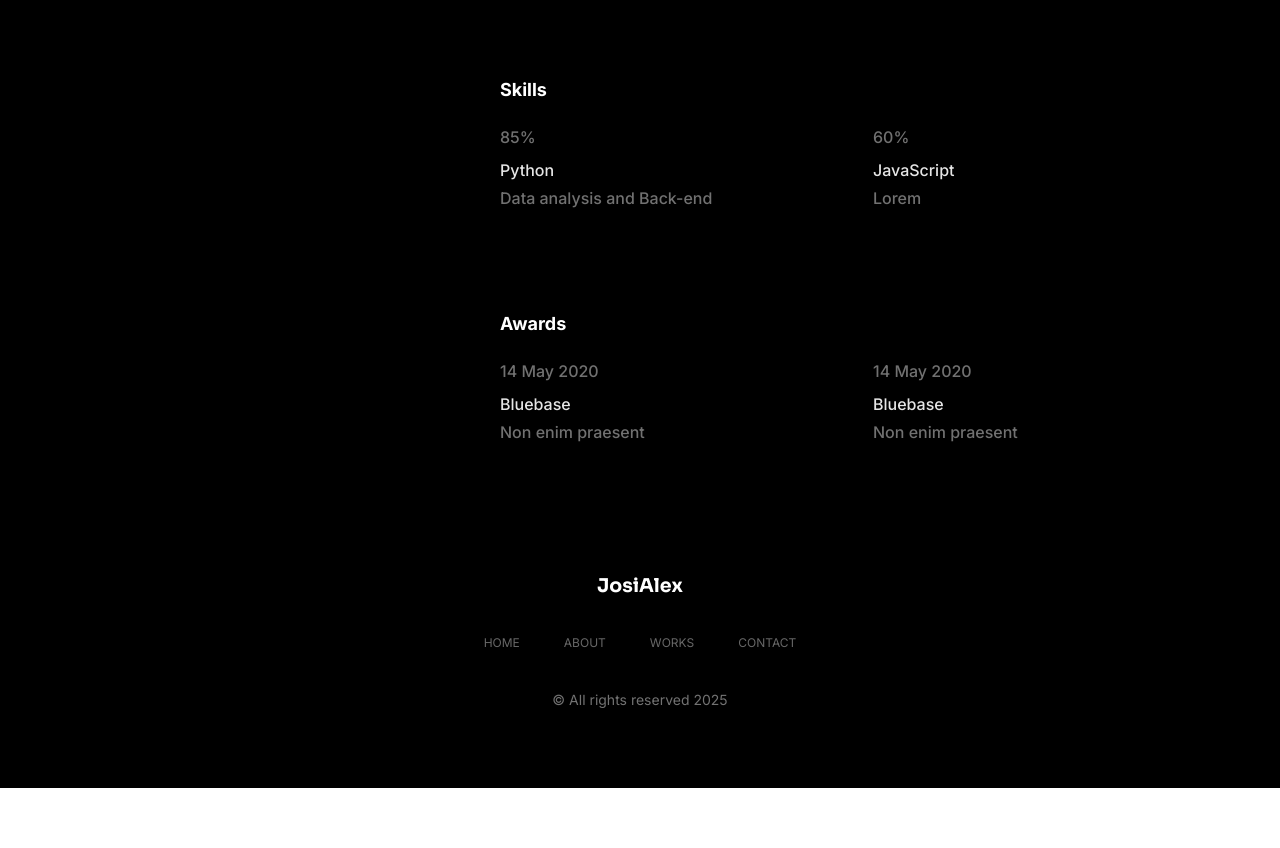
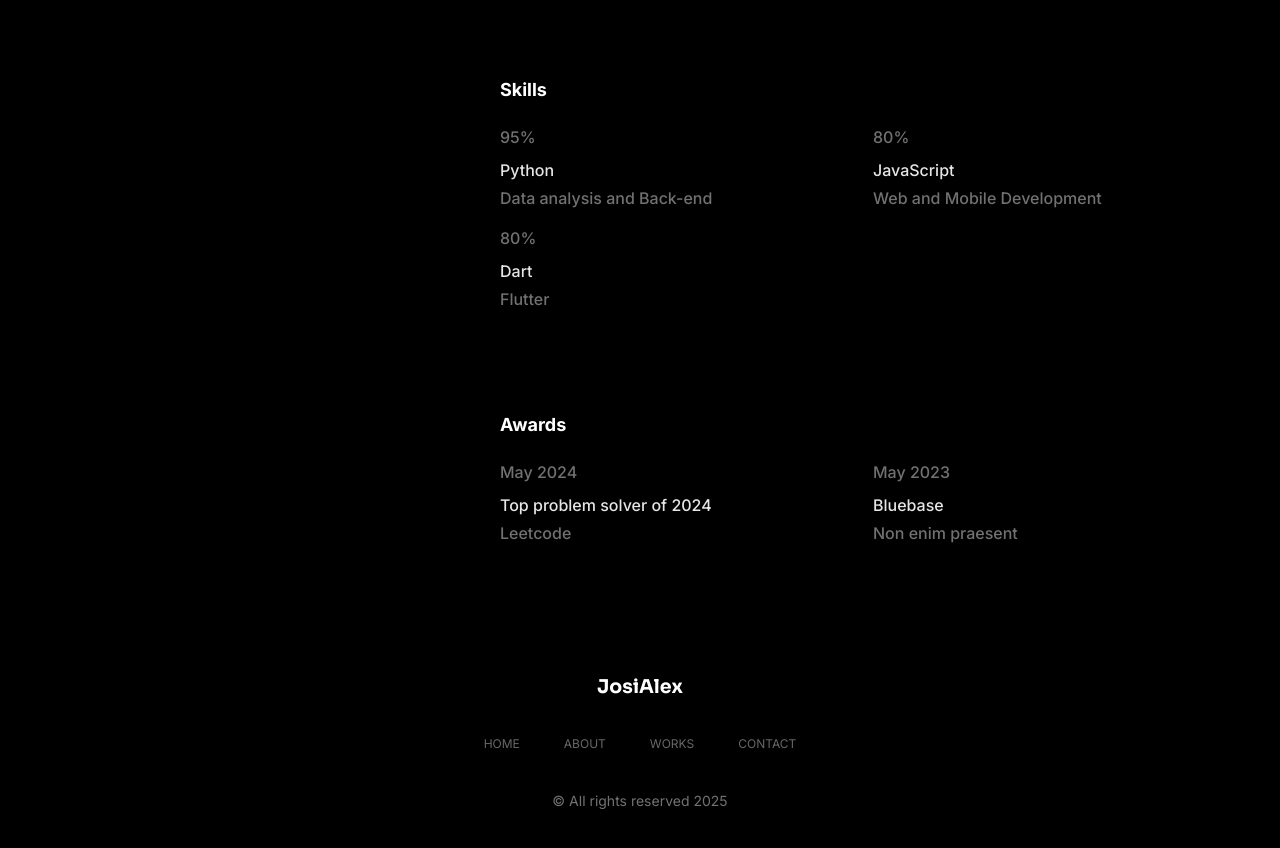
Before and after one commit to Yosef64/portfolio_v2, a React (Vite) app: page /about in a window 1280 px wide. Shown: the part 1260-2108 px from the top of the page. Before the commit the page ends 2048 px from the top, so only its background shows below. Built offline with nearby package versions, Linux system fonts and the light colour scheme.

Commit message:
chaging the animations and skills

```diff
--- a/src/components/Intro.tsx
+++ b/src/components/Intro.tsx
@@ -40,7 +40,7 @@ const SmartPhone01Icon = (props: React.SVGProps<SVGSVGElement>) => (
 
 const Intro = () => {
   return (
-    <div className="px-[100px] py-[80px]">
+    <div className="lg:px-[100px] md:px-[40px] xs:px-[20px]  py-[80px]">
       <div className="max-w-7xl flex flex-col mx-auto gap-12">
         <div className="grid  lg-custom:grid-cols-2 bg-black sm:grid-cols-1 rounded-2xl gap-6 shadow px-1">
           <ScaleTranstion>
--- a/src/components/Navbar.tsx
+++ b/src/components/Navbar.tsx
@@ -1,5 +1,6 @@
 import { useState } from "react";
 import { NavLink } from "react-router-dom";
+import { ResponsiveNavbarTransition } from "./TransitionEffect";
 
 export default function Navbar() {
   const [isOpen, setIsOpen] = useState(false);
@@ -32,24 +33,24 @@ export default function Navbar() {
 
       {/* Mobile Menu Button */}
       <div
-        className="cursor-pointer md:hidden flex flex-col  justify-between h-[18px] w-[25px] text-white text-2xl"
+        className="cursor-pointer z-45 md:hidden flex flex-col transition-all duration-1000 ease-in-out justify-between h-[18px] w-[25px] text-white text-2xl"
         onClick={() => {
           console.log("Menu button clicked, toggling state");
           setIsOpen(!isOpen);
         }}
       >
         <span
-          className={`block h-[1px] w-full bg-white transition-transform ${
+          className={`block h-[1px] w-full bg-white transition-all duration-300 ease-in-out ${
             isOpen ? "transform rotate-45 translate-y-2" : ""
           }`}
         />
         <span
-          className={`block h-[1px] w-full bg-white transition-opacity ${
+          className={`block h-[1px] w-full bg-white transition-all duration-300 ease-in-out ${
             isOpen ? "opacity-0" : ""
           }`}
         />
         <span
-          className={`block h-[1px] w-full bg-white transition-transform ${
+          className={`block h-[1px] w-full bg-white transition-all duration-300 ease-in-out ${
             isOpen ? "transform -rotate-45 -translate-y-2" : ""
           }`}
         />
@@ -57,7 +58,8 @@ export default function Navbar() {
 
       {/* Mobile Menu */}
       {isOpen && (
-        <div className="absolute top-16 left-0 w-full bg-black z-40 text-inter flex flex-col items-center space-y-6 py-6 md:hidden">
+        <ResponsiveNavbarTransition>
+          <div className="fixed top-16 w-full bg-black z-40 text-inter flex flex-col  items-center space-y-6 py-6 md:hidden">
             {["Home", "About", "Works", "Contact"].map((item) => (
               <NavLink
                 key={item}
@@ -76,12 +78,12 @@ export default function Navbar() {
               </NavLink>
             ))}
           </div>
+        </ResponsiveNavbarTransition>
       )}
-      <NavLink to="/contact">
-        <button className="hidden transition duration-300 md:block bg-second  w-[128px] font-inter hover:bg-white hover:text-black text-white py-2 px-4 rounded-xl transition">
+
+      <button className="hidden md:block bg-second w-[128px] font-inter hover:bg-second text-white py-2 px-4 rounded-xl transition">
         Let’s talk
       </button>
-      </NavLink>
     </nav>
   );
 }
--- a/src/components/TransitionEffect.tsx
+++ b/src/components/TransitionEffect.tsx
@@ -69,17 +69,19 @@ export function ResponsiveNavbarTransition({
   children,
 }: AnimationChildrentProps) {
   const notificationVariants = {
-    hidden: { y: 100, opacity: 0 },
+    hidden: { y: "-100%", opacity: 0 },
     visible: { y: 0, opacity: 1 },
-    exit: { y: 100, opacity: 0 },
+    exit: { y: "-100%", opacity: 0 },
   };
   return (
     <motion.div
       variants={notificationVariants}
       initial="hidden"
-      animate="animate"
+      animate="visible"
       exit="exit"
-      transition={{ duration: 0.3 }}>
+      transition={{ duration: 0.7 }}
+      className="fixed top-16 w-full h-full z-40"
+    >
       {children}
     </motion.div>
   );
--- a/src/components/data.tsx
+++ b/src/components/data.tsx
@@ -50,24 +50,29 @@ export const edus = [
 ];
 export const skills = [
   {
-    top: "85%",
+    top: "95%",
     mid: "Python",
     bot: "Data analysis and Back-end",
   },
   {
-    top: "60%",
+    top: "80%",
     mid: "JavaScript",
-    bot: "Lorem",
+    bot: "Web and Mobile Development",
+  },
+  {
+    top: "80%",
+    mid: "Dart",
+    bot: "Flutter",
   },
 ];
 export const awards = [
   {
-    top: "14 May 2020",
-    mid: "Bluebase",
-    bot: "Non enim praesent",
+    top: "May 2024",
+    mid: "Top problem solver of 2024",
+    bot: "Leetcode",
   },
   {
-    top: "14 May 2020",
+    top: "May 2023",
     mid: "Bluebase",
     bot: "Non enim praesent",
   },
@@ -82,7 +87,7 @@ export const projects = [
     git: "https://github.com/Yosef64/Rental_Website",
     isLive: true,
     live: "https://jorent.vercel.app/",
-    stacks: ["React", "Node.js", "Firebase","Material Ui","Next.js"],
+    stacks: ["React", "Node.js", "Firebase", "Material Ui", "Next.js"],
   },
   {
     id: 1,
@@ -110,7 +115,7 @@ export const projects = [
     git: "https://github.com/Yosef64/portfolio",
     isLive: true,
     live: "https://josialex.vercel.app/",
-    stacks: ["React",],
+    stacks: ["React"],
   },
   {
     id: 5,
@@ -178,10 +183,10 @@ export const offering = [
 export const offeringDes = [
   {
     title: "Web Development",
-    desc: "Lorem ipsum dolor sit amet, consectetur adipiscing elit. Nulla vel metus scelerisque ante sollicitudin. ",
+    desc: "Let’s bring your ideas to life with a stunning website! Whether you need a sleek portfolio, a dynamic web app, or an e-commerce platform, I’ve got you covered. I work with modern frameworks like React and Next.js, plus powerful backend tools like Node.js and Django, to make sure your site is fast, secure, and easy to use. Oh, and it’ll look amazing on any device—because who likes a clunky website? 🤯",
   },
   {
     title: "Mobile Development",
-    desc: "Lorem ipsum dolor sit amet, consectetur adipiscing elit. Nulla vel metus scelerisque ante sollicitudin. ",
+    desc: "Want to launch the next big app? I’ll turn your vision into a fully functional mobile experience using Flutter, so your app runs smoothly on both iOS and Android. My goal is to build apps that not only work like a charm but also keep users engaged with top-notch UI/UX design. Let’s make your app idea a reality!",
   },
 ];
```
Lines whose indentation alone changed are shown as unchanged.
